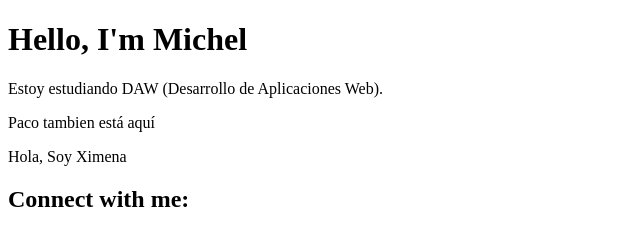
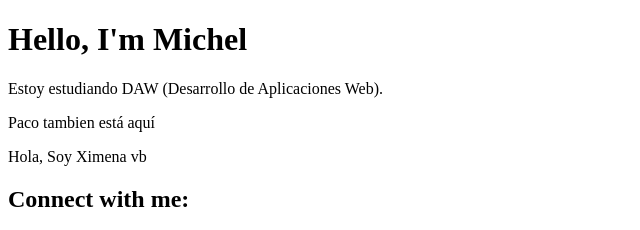
Before and after one commit to chacrapi/TrabajoClase, a plain HTML site: page INDEX.HTML in a window 1280 px wide. Shown: the top 230 px of the page, 0-640 px from the left. Drawn offline with Linux system fonts and the light colour scheme.

Commit message:
ximena -vb

```diff
--- a/INDEX.HTML
+++ b/INDEX.HTML
@@ -8,7 +8,7 @@
     <h1>Hello, I'm Michel</h1>
     <p> Estoy estudiando DAW (Desarrollo de Aplicaciones Web).</p>
     <p> Paco tambien está aquí</p>
-    <p>Hola, Soy Ximena</p>
+    <p>Hola, Soy Ximena vb</p>
     <h2>Connect with me:</h2>
     <ul>
         <li><a href="https://www.facebook.com/" target="_blank">Facebook</a></li>
```
